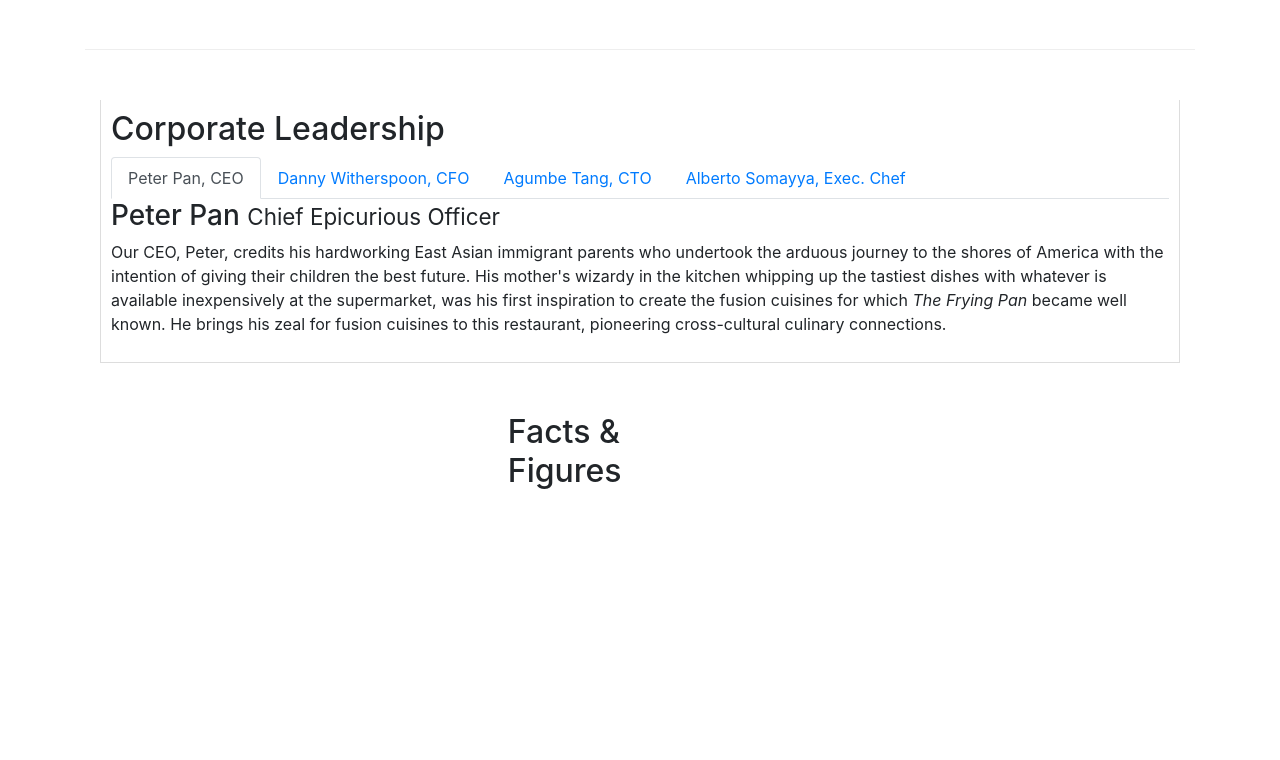
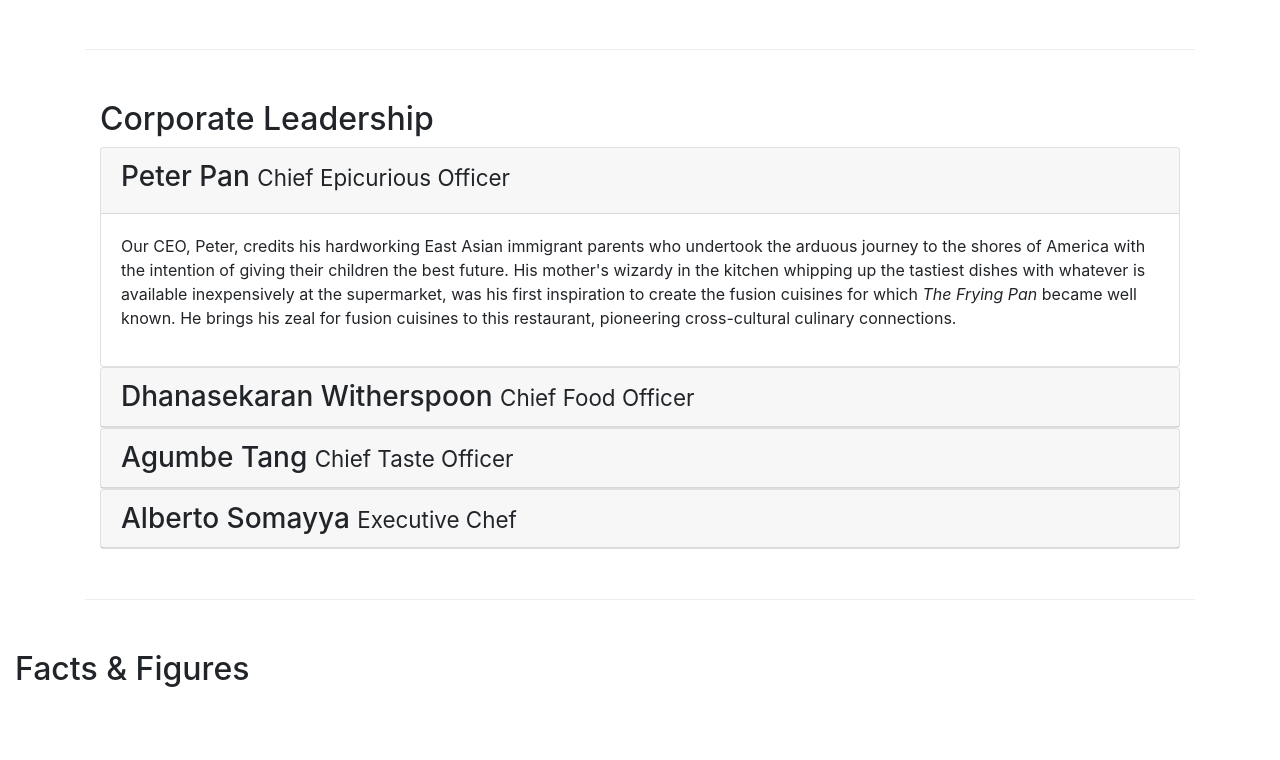
Before and after one commit to SuperiorBean/conFusion, a website: page aboutus.html in a window 1280 px wide. Shown: the part 1211-1971 px from the top of the page. Drawn offline with nearby package versions, Linux system fonts and the light colour scheme.

Commit message:
Accordion

```diff
--- a/aboutus.html
+++ b/aboutus.html
@@ -117,73 +117,104 @@
 
         <div class="row row-content">
             <div class="col-12">
-                <div class="tab-content">
+                <!--Added Accordion to Corporate Leadership Section-->
+                <div id="accordion">
                     <h2>Corporate Leadership</h2>
-                    <ul class="nav nav-tabs">
-                        <li class="nav-item">
-                            <a class="nav-link active" href="#peter" role="tab" data-toggle="tab">Peter Pan, CEO</a>
-                        </li>
-                        <li class="nav-item">
-                            <a class="nav-link" href="#danny" role="tab" data-toggle="tab">Danny Witherspoon, CFO</a>
-                        </li>
-                        <li class="nav-item">
-                            <a class="nav-link" href="#agumbe" role="tab" data-toggle="tab">Agumbe Tang, CTO</a>
-                        </li>
-                        <li class="nav-item">
-                            <a class="nav-link" href="#alberto" role="tab" data-toggle="tab">Alberto Somayya, Exec.
-                                Chef</a>
-                        </li>
-                    </ul>
-                    <div role="tabpanel" class="tab-pane fade show active" id="peter">
-                        <h3>Peter Pan <small>Chief Epicurious Officer</small></h3>
-                        <p class="d-none d-sm-block">Our CEO, Peter, credits his hardworking East Asian immigrant
+                    <div class="card">
+                        <div class="card-header" role="tab" id="peterhead">
+                            <h3 class="md-0"> <a data-toggle="collapse" data-target="#peter">Peter Pan <small>Chief
+                                        Epicurious
+                                        Officer</small></a></h3>
+                        </div>
+                        <div class="collapse show" id="peter" data-parent="#accordion">
+                            <div class="card-body">
+                                <p class="d-none d-sm-block">Our CEO, Peter, credits his hardworking East Asian
+                                    immigrant
                                     parents
                                     who
                                     undertook the
                                     arduous
-                            journey to the shores of America with the intention of giving their children the best
+                                    journey to the shores of America with the intention of giving their children the
+                                    best
                                     future.
                                     His
-                            mother's wizardy in the kitchen whipping up the tastiest dishes with whatever is available
-                            inexpensively at the supermarket, was his first inspiration to create the fusion cuisines
+                                    mother's wizardy in the kitchen whipping up the tastiest dishes with whatever is
+                                    available
+                                    inexpensively at the supermarket, was his first inspiration to create the fusion
+                                    cuisines
                                     for
                                     which
-                            <em>The Frying Pan</em> became well known. He brings his zeal for fusion cuisines to this
+                                    <em>The Frying Pan</em> became well known. He brings his zeal for fusion cuisines to
+                                    this
                                     restaurant, pioneering cross-cultural culinary connections.
                                 </p>
                             </div>
-                    <div role="tabpanel" class="tab-pane fade" id="danny">
-                        <h3>Dhanasekaran Witherspoon <small>Chief Food Officer</small></h3>
+                        </div>
+                    </div>
+                </div>
+                <div class="card">
+                    <div class="card-header" role="tab" id="dannyhead">
+                        <h3 class="mb-0"><a class="collapsed" data-toggle="collapse" data-target="#danny">Dhanasekaran
+                                Witherspoon <small>Chief Food Officer</small></a></h3>
+                    </div>
+                    <div class="collapse" id="danny" data-parent="#accordion">
+                        <div class="card-body">
                             <p class="d-none d-sm-block">Our CFO, Danny, as he is affectionately referred to by his
                                 colleagues,
                                 comes from a long established
                                 family tradition in farming and produce. His experiences growing up on a farm in the
                                 Australian
-                            outback gave him great appreciation for varieties of food sources. As he puts it in his own
+                                outback gave him great appreciation for varieties of food sources. As he puts it in his
+                                own
                                 words,
                                 <em>Everything that runs, wins, and everything that stays, pays!</em>
                             </p>
                         </div>
-                    <div role="tabpanel" class="tab-pane fade" id="agumbe">
-                        <h3>Agumbe Tang <small>Chief Taste Officer</small></h3>
-                        <p class="d-none d-sm-block">Blessed with the most discerning gustatory sense, Agumbe, our CTO,
+                    </div>
+                </div>
+                <div class="card">
+                    <div class="card-header" role="tab" id="agumbehead">
+                        <h3 class="mb-0"><a class="collapsed" data-toggle="collapse" data-target="#agumbe">Agumbe Tang
+                                <small>Chief Taste Officer</small></a></h3>
+                    </div>
+
+                    <div class="collapse" id="agumbe" data-parent="#accordion">
+                        <div class="card-body">
+                            <p class="d-none d-sm-block">Blessed with the most discerning gustatory sense, Agumbe, our
+                                CTO,
                                 personally ensures that every dish
-                            that we serve meets his exacting tastes. Our chefs dread the tongue lashing that ensues if
+                                that we serve meets his exacting tastes. Our chefs dread the tongue lashing that ensues
+                                if
                                 their
-                            dish does not meet his exacting standards. He lives by his motto, <em>You click only if you
+                                dish does not meet his exacting standards. He lives by his motto, <em>You click only if
+                                    you
                                     survive
                                     my lick.</em></p>
                         </div>
-                    <div role="tabpanel" class="tab-pane fade" id="alberto">
-                        <h3>Alberto Somayya <small>Executive Chef</small></h3>
+                    </div>
+                </div>
+                <div class="card">
+                    <div class="card-header" role="tab" id="albertohead">
+                        <h3 class="mb-0"><a class="collapsed" data-toggle="collapse" data-target="#alberto">Alberto
+                                Somayya
+                                <small>Executive Chef</small></a></h3>
+                    </div>
+                    <div class="collapse" id="alberto" data-parent="#accordion">
+                        <div class="card-body">
                             <p class="d-none d-sm-block">Award winning three-star Michelin chef with wide International
                                 experience
                                 having worked closely with
-                            whos-who in the culinary world, he specializes in creating mouthwatering Indo-Italian fusion
-                            experiences. He says, <em>Put together the cuisines from the two craziest cultures, and you
+                                whos-who in the culinary world, he specializes in creating mouthwatering Indo-Italian
+                                fusion
+                                experiences. He says, <em>Put together the cuisines from the two craziest cultures, and
+                                    you
                                     get
                                     a
                                     winning hit! Amma Mia!</em></p>
+                        </div>
+                    </div>
+
+                </div>
             </div>
         </div>
     </div>
@@ -256,16 +287,15 @@
                         HONG KONG<br>
                         <i class="fa fa-phone fa-lg"></i>: +852 1234 5678<br>
                         <i class="fa fa-fax fa-lg"></i>: +852 8765 4321<br>
-                            <i class="fa fa-envelope fa-lg"></i>:<a
-                                href="mailto:confusion@food.net">confusion@food.net</a>
+                        <i class="fa fa-envelope fa-lg"></i>:<a href="mailto:confusion@food.net">confusion@food.net</a>
                     </address>
                 </div>
                 <div class="col-12 col-sm-4 align-self-center">
                     <div class="text-center">
                         <a class="btn btn-social-icon btn-google" href="http://google.com/+"><i
                                 class="fa fa-google-plus"></i></a>
-                            <a class="btn btn-social-icon btn-facebook"
-                                href="http://www.facebook.com/profile.php?id="><i class="fa fa-facebook"></i></a>
+                        <a class="btn btn-social-icon btn-facebook" href="http://www.facebook.com/profile.php?id="><i
+                                class="fa fa-facebook"></i></a>
                         <a class="btn btn-social-icon btn-linkedin" href="http://www.linkedin.com/in/"><i
                                 class="fa fa-linkedin"></i></a>
                         <a class="btn btn-social-icon btn-twitter" href="http://twitter.com/"><i
```
Lines whose indentation alone changed are shown as unchanged.
